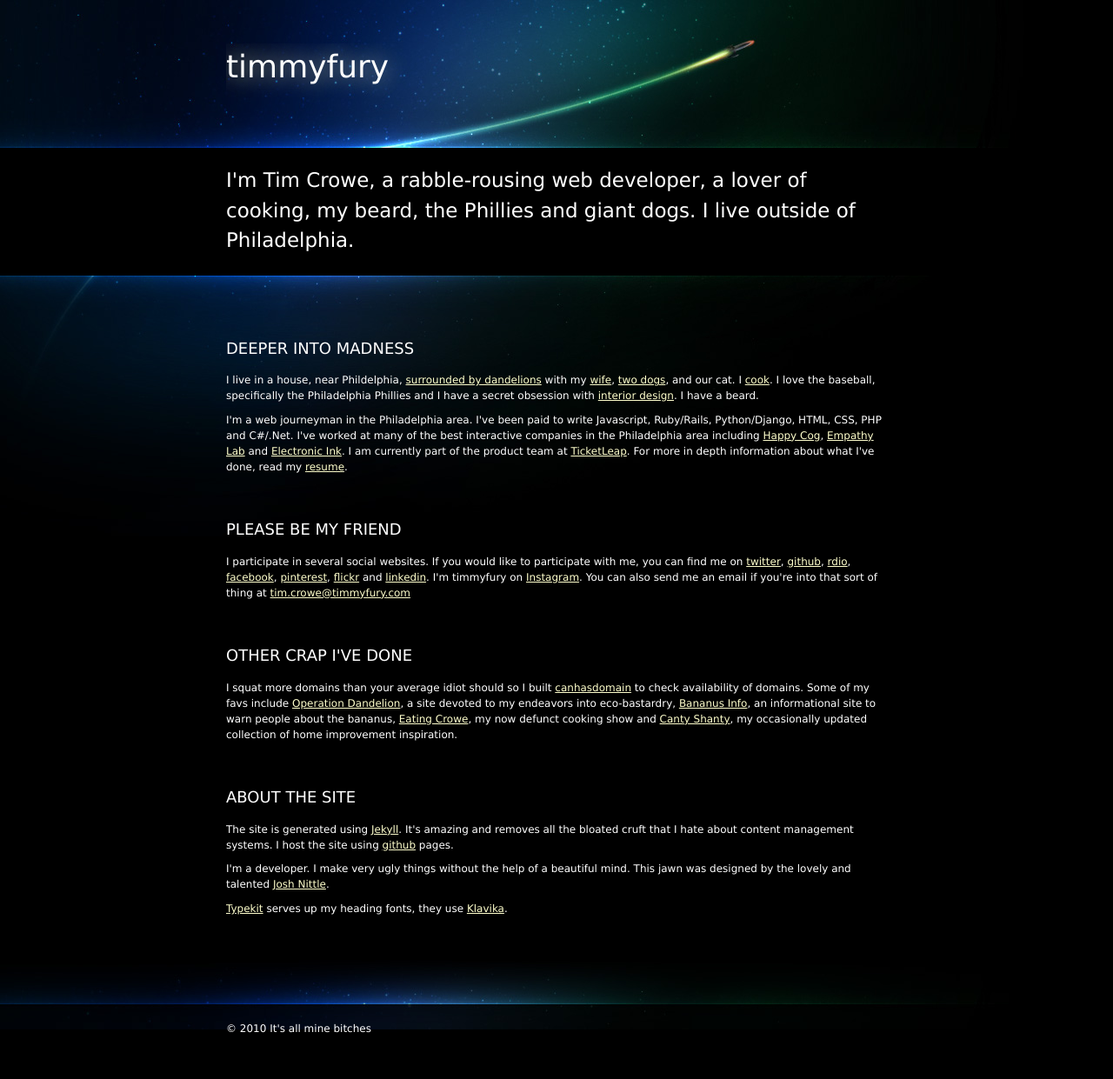
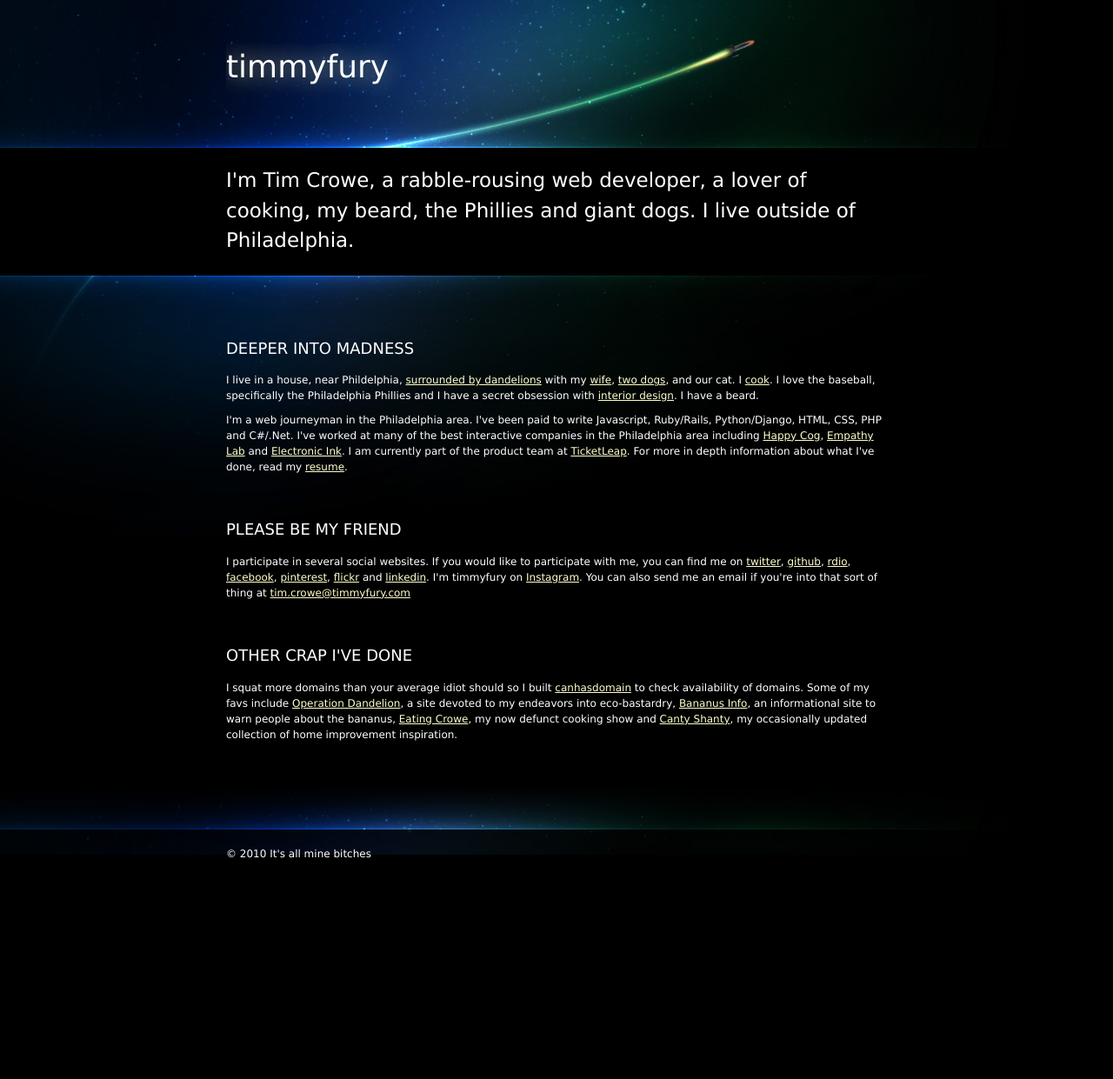
Before and after one commit to timmyfury/timmyfury.github.com, a Jekyll site: the page built from index.html, in a window 1280 px wide. Shown: the whole page at 87% size. Built offline with Jekyll 4.4.1, drawn with Linux system fonts in a browser that asks for light colours; after the commit the page ends 1041 px from its top, so only the background shows below that.

Commit message:
removing about the site section

```diff
--- a/index.html
+++ b/index.html
@@ -18,10 +18,3 @@ summary: I'm Tim Crowe, a rabble-rousing web developer, a lover of cooking, my b
 	<h3>Other Crap I've Done</h3>
 	<p>I squat more domains than your average idiot should so I built <a href="http://canhasdomain.com/">canhasdomain</a> to check availability of domains. Some of my favs include <a href="http://operationdandelion.com">Operation Dandelion</a>, a site devoted to my endeavors into eco-bastardry, <a href="http://bananusinfo.info">Bananus Info</a>, an informational site to warn people about the bananus, <a href="http://eatingcrowe.com">Eating Crowe</a>, my now defunct cooking show and <a href="http://cantyshanty.com">Canty Shanty</a>, my occasionally updated collection of home improvement inspiration.</p>
 </div>
-
-<div class="section" id="about-the-site">
-	<h3>About the site</h3>
-	<p>The site is generated using <a href="http://github.com/mojombo/jekyll">Jekyll</a>. It's amazing and removes all the bloated cruft that I hate about content management systems. I host the site using <a href="http://github.com/">github</a> pages.</p>
-	<p>I'm a developer. I make very ugly things without the help of a beautiful mind. This jawn was designed by the lovely and talented <a href="http://joshnittle.com/">Josh Nittle</a>.</p>
-	<p><a href="http://typekit.com/">Typekit</a> serves up my heading fonts, they use <a href="http://processtypefoundry.com/fonts/klavika/">Klavika</a>.</p>
-</div>
```
